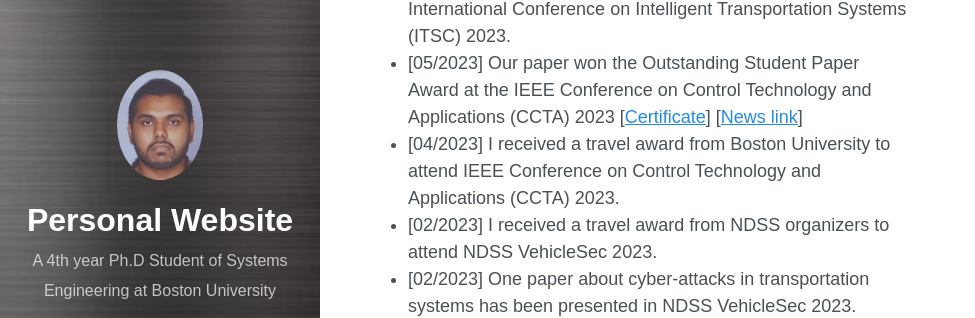
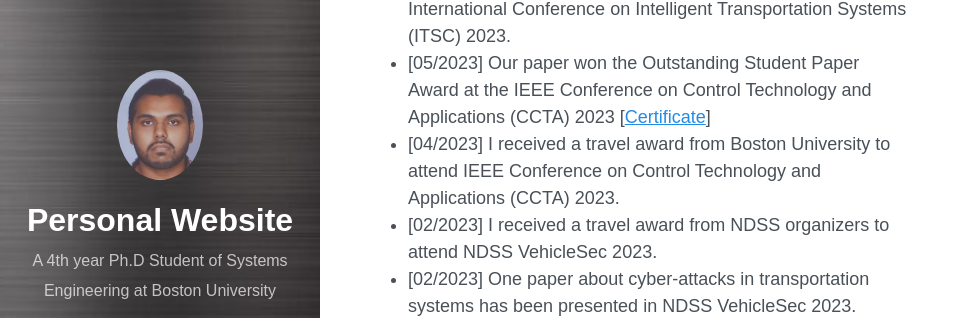
Before and after one commit to SabbirAhmad26/sabbirahmad26.github.io, a Jekyll site: the page built from README.md, in a window 1280 px wide and 900 px high, scrolled down 902 px. Shown: the part 153-471 px from the top of the window, without its empty margins (0-975 px from the left). Built offline with Jekyll 4.4.1, drawn with Linux system fonts in a browser that asks for light colours; nearby versions of some CDN libraries; our own code applies the rules of GitHub Pages for plain Markdown files.

Commit message:
Update home.html

```diff
--- a/_layouts/home.html
+++ b/_layouts/home.html
@@ -30,7 +30,7 @@
         <li>[02/2024] I received a travel award from NDSS organizers to attend NDSS VehicleSec 2024.</li>
         <li>[01/2024] One paper about secure control of Connected and Autonomous Vehicles against cyber-attacks has been accepted in NDSS VehicleSec 2024.</li>
         <li>[07/2023] Two papers focused on the cybersecurity of Connected and Automated Vehicles (CAVs) and Control of CAVs in mixed traffic have been presented in IEEE International Conference on Intelligent Transportation Systems (ITSC) 2023.</li>
-        <li>[05/2023] Our paper won the Outstanding Student Paper Award at the IEEE Conference on Control Technology and Applications (CCTA) 2023 [<a href="https://github.com/SabbirAhmad26/sabbirahmad26.github.io/blob/main/assets/Photos/CCTA_23.jpg" target="_blank">Certificate</a>] [<a href="https://ieeecss.org/awards/ieee-conference-control-technology-and-applications-ccta-best-student-paper-award-16" target="_blank">News link</a>]</li>
+        <li>[05/2023] Our paper won the Outstanding Student Paper Award at the IEEE Conference on Control Technology and Applications (CCTA) 2023 [<a href="https://github.com/SabbirAhmad26/sabbirahmad26.github.io/blob/main/assets/Photos/CCTA_23.jpg" target="_blank">Certificate</a>]</li>
         <li>[04/2023] I received a travel award from Boston University to attend IEEE Conference on Control Technology and Applications (CCTA) 2023.</li>
         <li>[02/2023] I received a travel award from NDSS organizers to attend NDSS VehicleSec 2023.</li>
         <li>[02/2023] One paper about cyber-attacks in transportation systems has been presented in NDSS VehicleSec 2023.</li>
```
